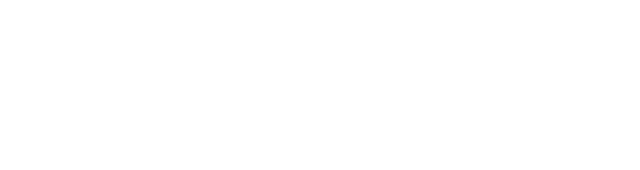
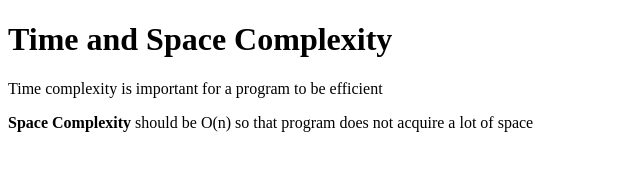
Before and after one commit to acciojob/time-and-space-complexity-atifpv11, a website: page main.html in a window 1280 px wide. Shown: the whole page, without its empty margins (0-640 px from the left). Drawn offline with Linux system fonts and the light colour scheme.

Commit message:
created a submission

```diff
--- a/main.html
+++ b/main.html
@@ -8,6 +8,13 @@
 
 <body>
 	<!-- the entire body must be written by student -->
+	<h1>Time and Space Complexity</h1>
+	<p>
+		Time complexity is important for a program to be efficient
+	</p>
+	<p>
+		<b>Space Complexity</b> should be O(n) so that program does not acquire a lot of space
+	</p>
     <script type="text/javascript" src="./script.js">
 </script>
 
```
